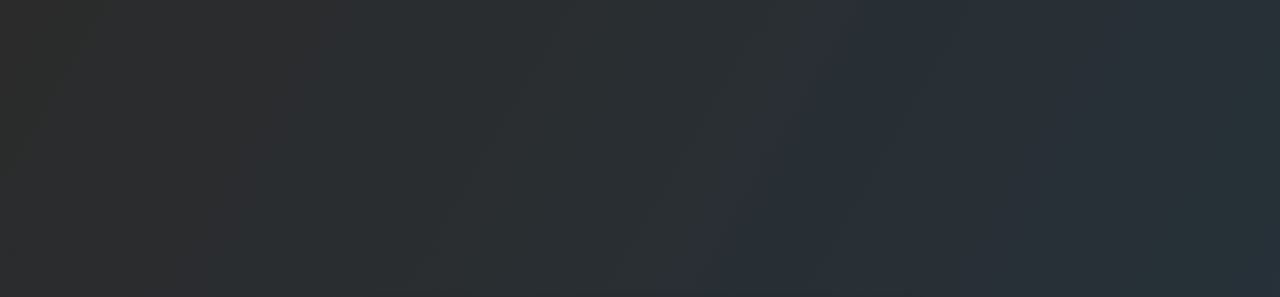
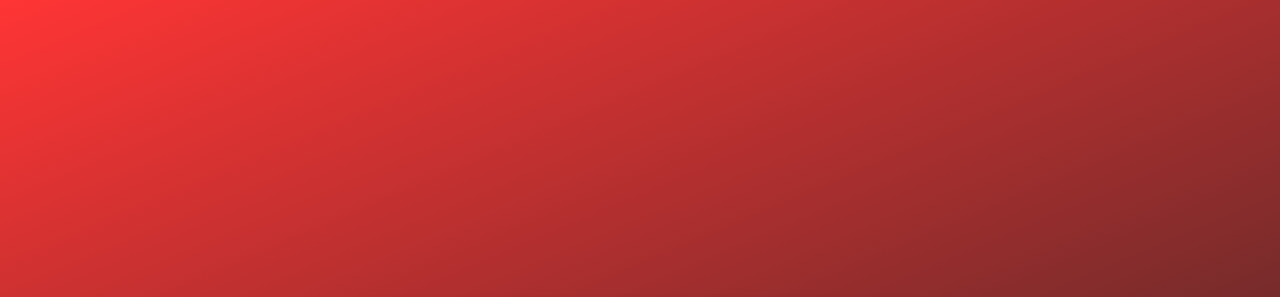
Before and after one commit to aureliodeboa/Projeto-Relogio, a plain HTML site: page index.html in a window 1280 px wide. Shown: the top 297 px of the page. Drawn offline with nearby package versions, Linux system fonts and the light colour scheme.

Commit message:
Update style.css

```diff
--- a/assets/css/style.css
+++ b/assets/css/style.css
@@ -8,7 +8,7 @@
 
 body{
     height: 100vh;
-    background: linear-gradient(120deg, #050505d8,#000f1ada);
+    background: linear-gradient(157deg, #ff1010d8,#000000da);
     display: flex;
     align-items: center;
     justify-content: center;
```
